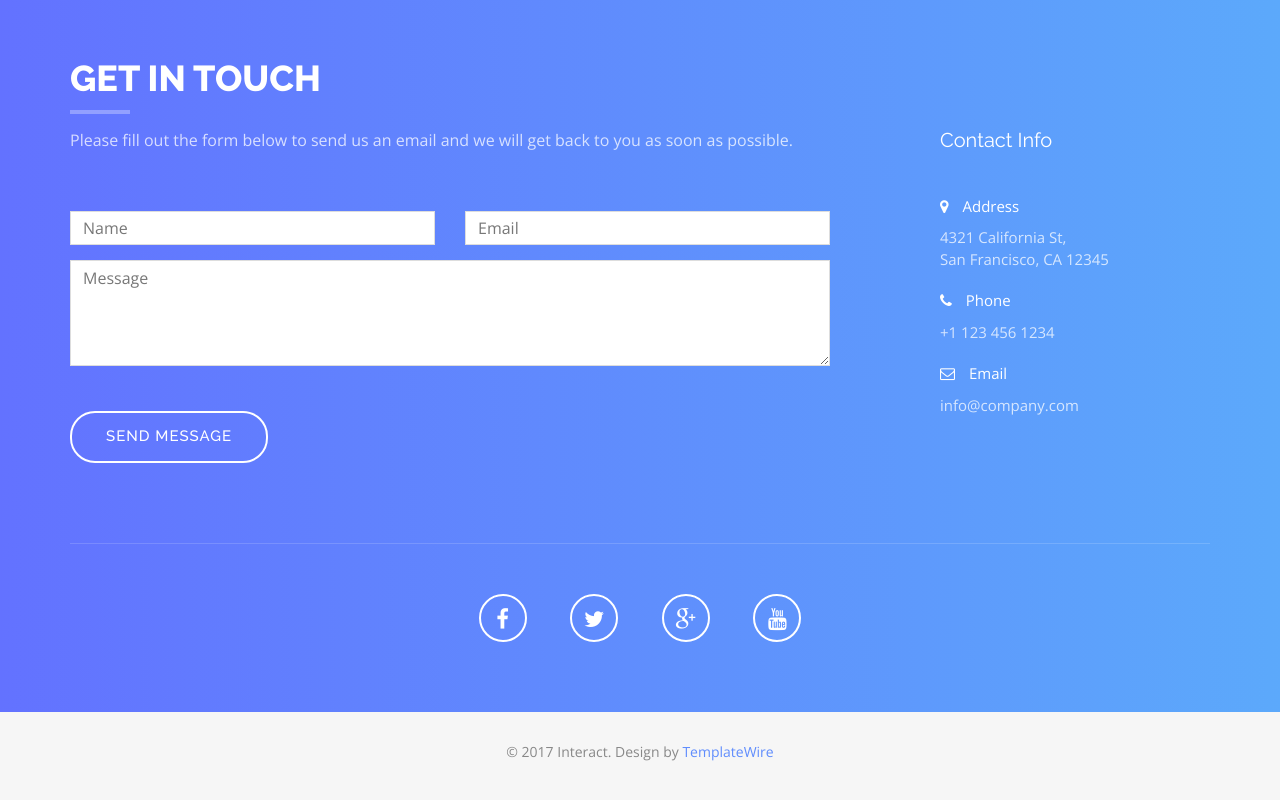
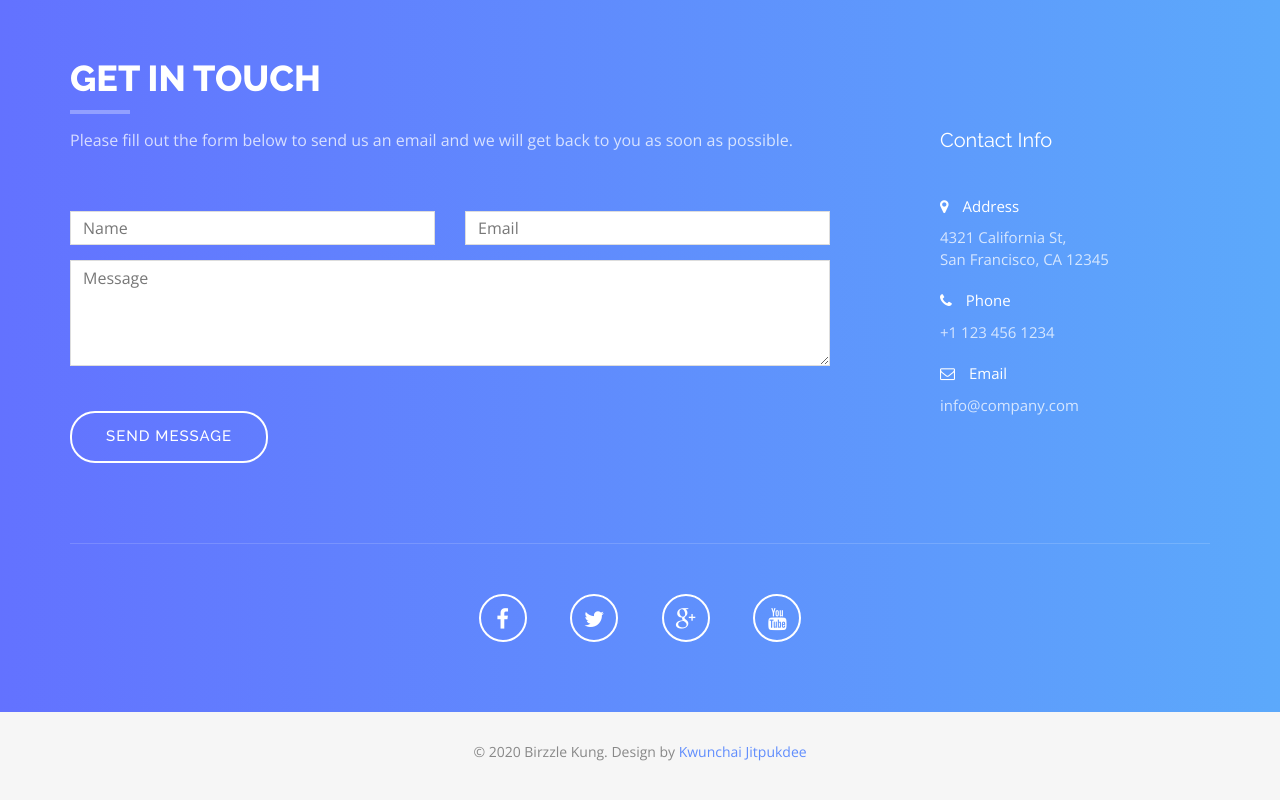
Before and after one commit to birzzle/homepage, a plain HTML site: page index.html in a window 1280 px wide. Shown: the part 5839-6639 px from the top of the page. Drawn offline with nearby package versions, Linux system fonts and the light colour scheme.

Commit message:
Update index.html

```diff
--- a/index.html
+++ b/index.html
@@ -466,7 +466,7 @@
 <!-- Footer Section -->
 <div id="footer">
   <div class="container text-center">
-    <p>&copy; 2017 Interact. Design by <a href="http://www.templatewire.com" rel="nofollow">TemplateWire</a></p>
+    <p>&copy; 2020 Birzzle Kung. Design by <a href="#about" rel="nofollow">Kwunchai Jitpukdee</a></p>
   </div>
 </div>
 <script type="text/javascript" src="js/jquery.1.11.1.js"></script>
```
